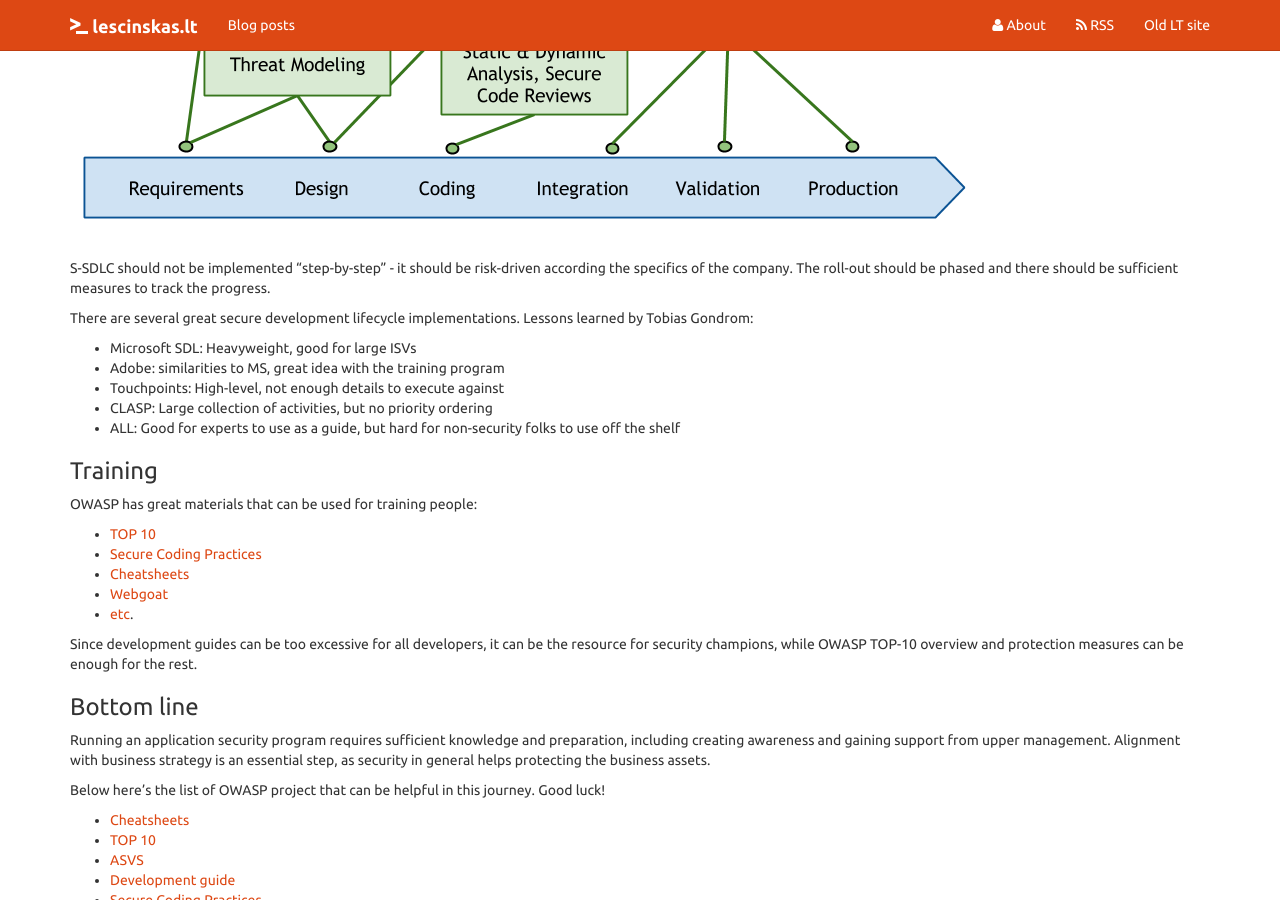
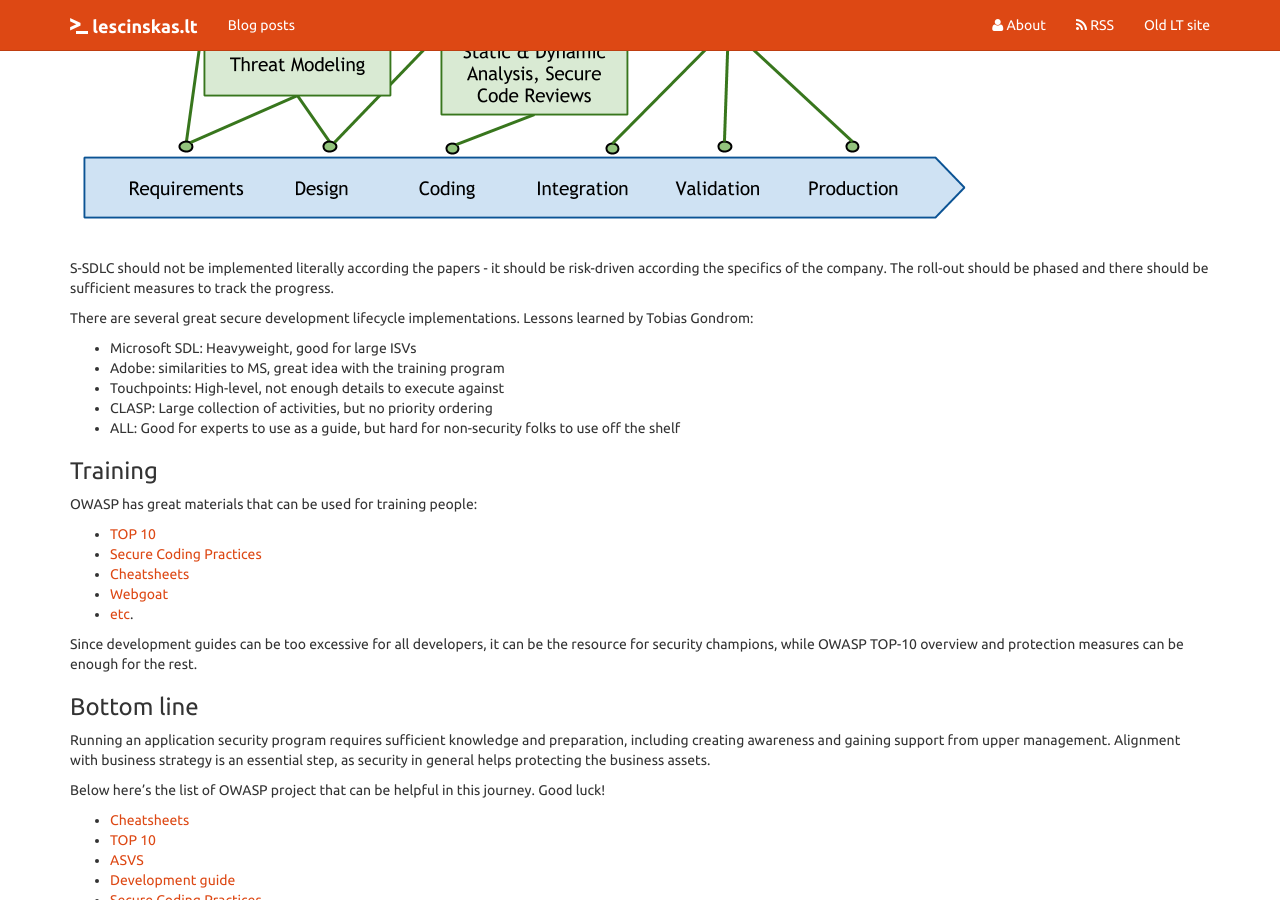
Before and after one commit to plutzilla/plutzilla.github.io, a Jekyll site: the page built from _posts/2016/2016-07-22-secure-application-development.md, in a window 1280 px wide and 900 px high, scrolled down 3056 px. Built offline with Jekyll 4.4.1, drawn with Linux system fonts in a browser that asks for light colours; nearby versions of some CDN libraries; comment, search, counter and statistics services are not loaded.

Commit message:
Minor fix

```diff
--- a/_posts/2016/2016-07-22-secure-application-development.md
+++ b/_posts/2016/2016-07-22-secure-application-development.md
@@ -94,7 +94,7 @@ Although (very weird) not many CISOs (according OWASP CISO Survey 2013) think of
 
 ![S-SDLC]({{ "/assets/img/posts/2016/sdlc.png"|prepend:site.baseurl }})
 
-S-SDLC should not be implemented "step-by-step" - it should be risk-driven according the specifics of the company.
+S-SDLC should not be implemented literally according the papers - it should be risk-driven according the specifics of the company.
 The roll-out should be phased and there should be sufficient measures to track the progress.
 
 There are several great secure development lifecycle implementations. Lessons learned by Tobias Gondrom:
```
